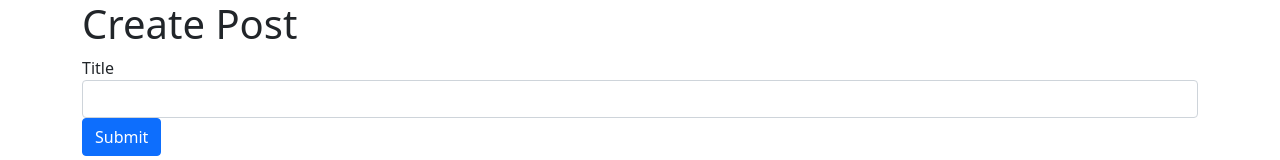
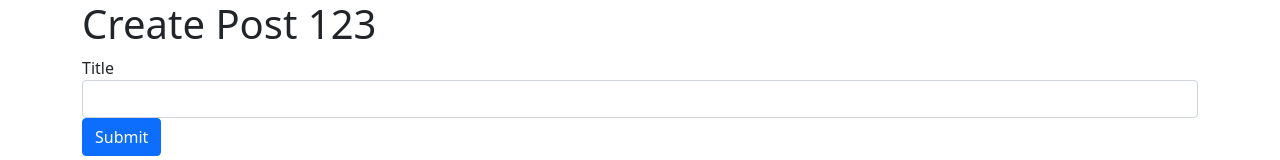
Before and after one commit to vonrimS/Node_React_k8s, a React (Create React App) app in the folder client/: page / in a window 1280 px wide. Shown: the top 160 px of the page. Built offline with nearby package versions, Linux system fonts and the light colour scheme; no server answers.

Commit message:
skaffold config added

```diff
--- a/client/src/App.js
+++ b/client/src/App.js
@@ -4,7 +4,7 @@ import PostList from './PostList';
 
 export default () => {
     return <div className='container'>
-        <h1>Create Post</h1>
+        <h1>Create Post 123</h1>
         <PostCreate />
         <hr />
         <h1>Posts</h1>
```
Also changed, not shown: 1 other file (tests, documents, lock files or other folders).
